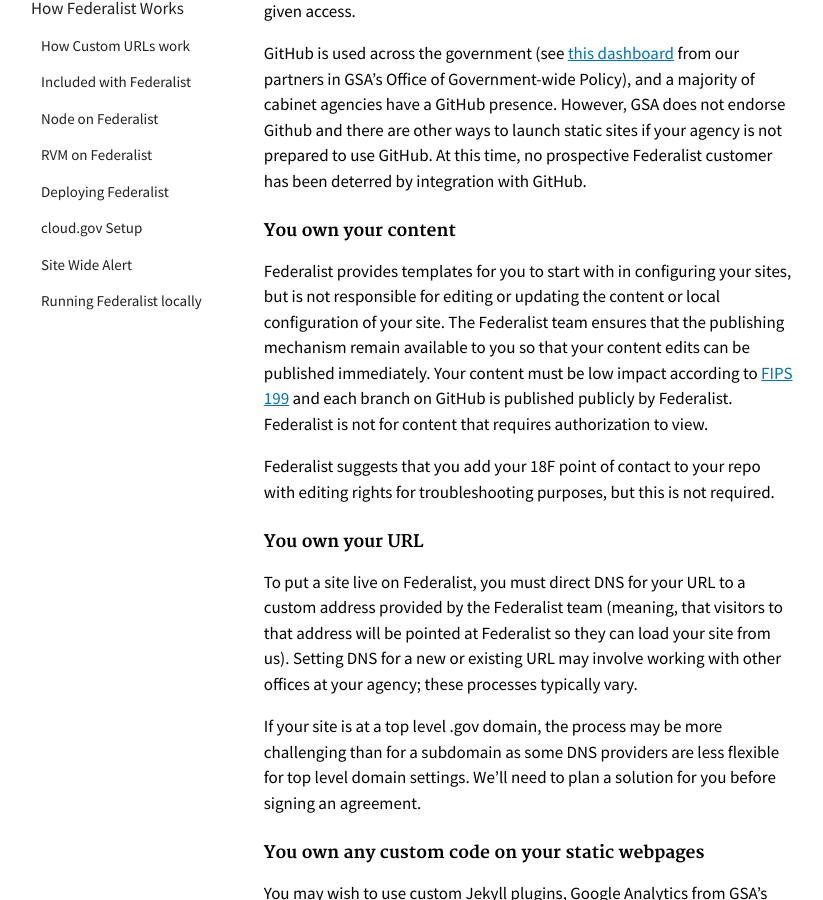
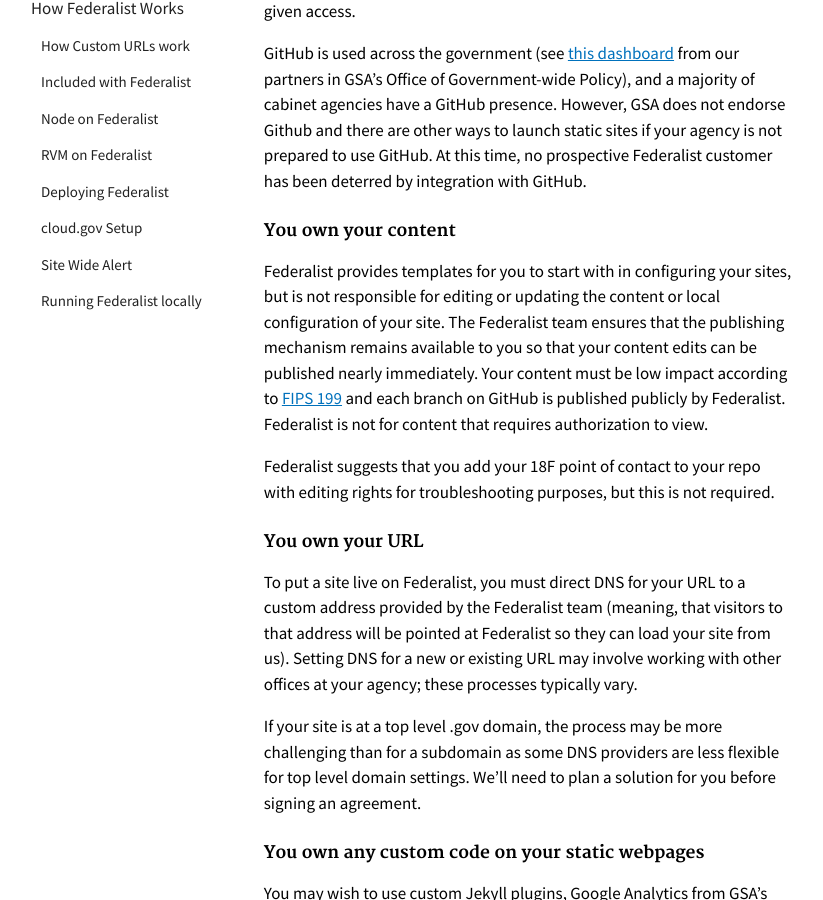
Before and after one commit to Macy-FK/federaliste, a Jekyll site: the page built from pages/using-federalist/customer-responsibilities.md, in a window 1280 px wide and 900 px high, scrolled down 822 px. Shown: the whole window, without its empty margins (137-960 px from the left). Built offline with Jekyll 4.4.1, drawn with Linux system fonts in a browser that asks for light colours; Markdown is read by kramdown in place of the engine named in the settings.

Commit message:
typo fixes

```diff
--- a/pages/using-federalist/customer-responsibilities.md
+++ b/pages/using-federalist/customer-responsibilities.md
@@ -17,7 +17,7 @@ GitHub is used across the government (see [this dashboard](https://gsa.github.io
 
 #### You own your content
 
-Federalist provides templates for you to start with in configuring your sites, but is not responsible for editing or updating the content or local configuration of your site. The Federalist team ensures that the publishing mechanism remain available to you so that your content edits can be published immediately. Your content must be low impact according to [FIPS 199](http://nvlpubs.nist.gov/nistpubs/FIPS/NIST.FIPS.199.pdf) and each branch on GitHub is published publicly by Federalist. Federalist is not for content that requires authorization to view.
+Federalist provides templates for you to start with in configuring your sites, but is not responsible for editing or updating the content or local configuration of your site. The Federalist team ensures that the publishing mechanism remains available to you so that your content edits can be published nearly immediately. Your content must be low impact according to [FIPS 199](http://nvlpubs.nist.gov/nistpubs/FIPS/NIST.FIPS.199.pdf) and each branch on GitHub is published publicly by Federalist. Federalist is not for content that requires authorization to view.
 
 Federalist suggests that you add your 18F point of contact to your repo with editing rights for troubleshooting purposes, but this is not required.
 
```
